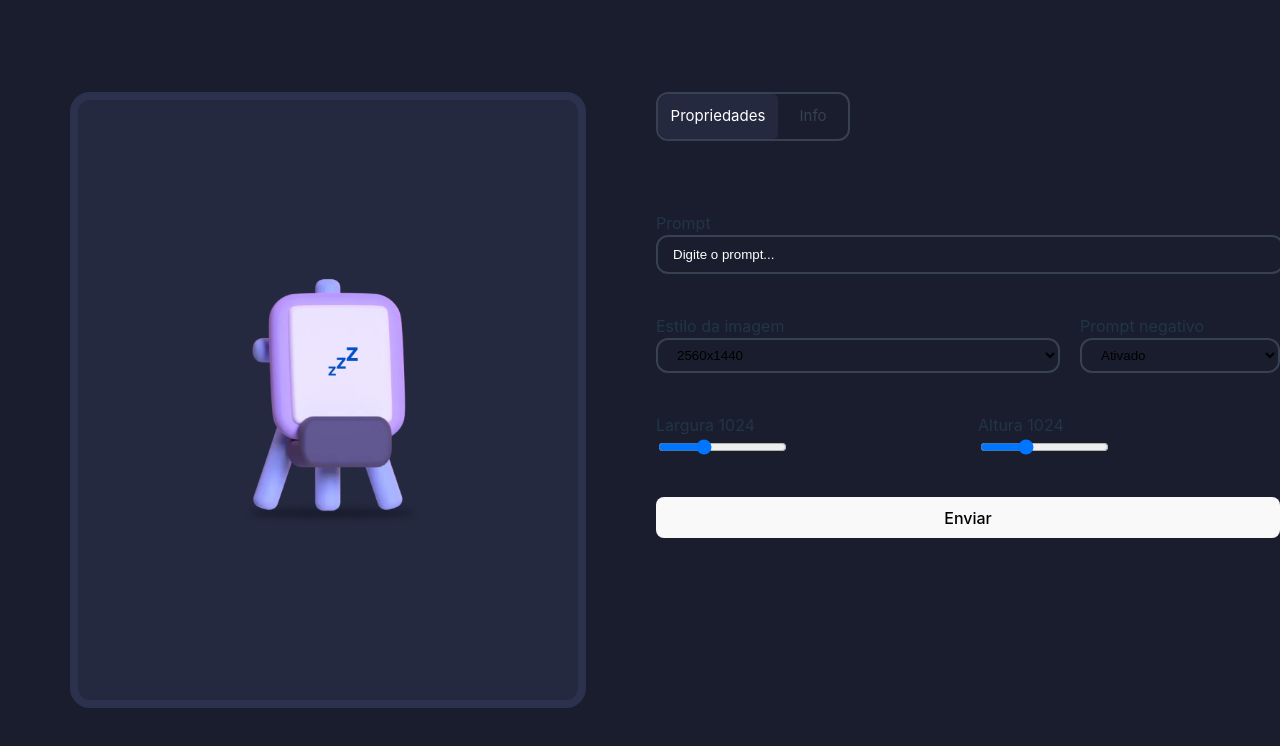
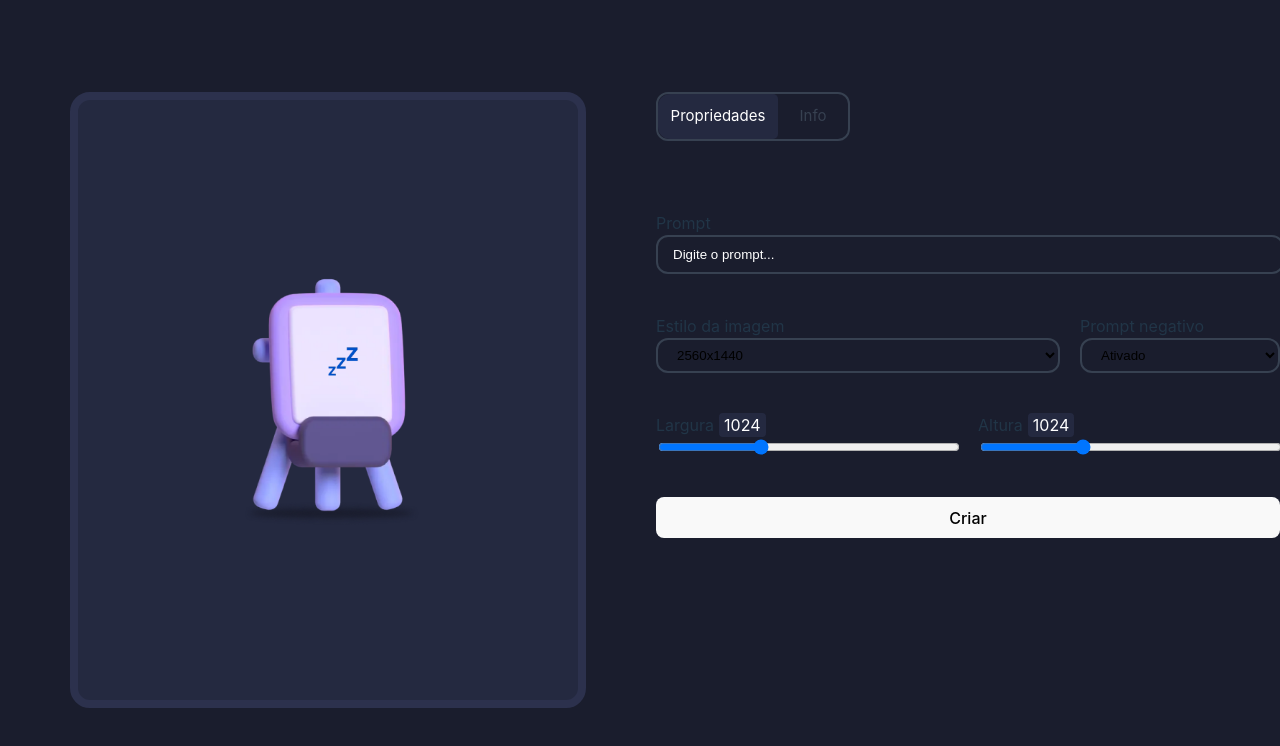
Before and after one commit to willyanmiranda/dalle-api-project, a React (Vite) app: page / in a window 1280 px wide. Shown: the top 746 px of the page. Built offline with nearby package versions, Linux system fonts and the light colour scheme.

Commit message:
add form styles

```diff
--- a/src/components/image-generated/slide/Slide.css
+++ b/src/components/image-generated/slide/Slide.css
@@ -1,4 +1,13 @@
 .slick-slider {
     max-width: 500px;
-    height: 601px
+    height: 601px;
+    width: 100%
 }
+
+.slick-dots li.slick-active button:before {
+    color: white !important;
+}
+
+.slick-dots li button:before {
+    color: white !important;
+}
--- a/src/components/prompt/form/Form.css
+++ b/src/components/prompt/form/Form.css
@@ -39,10 +39,26 @@ form {
     }
 }
 
-
-
 .input-container {
     display: flex;
     align-items: center;
     gap: 20px;
 }
+
+.input-range-value {
+    display: flex;
+    align-items: center;
+    justify-content: center;
+    width: 100%;
+    height: 100%;
+    color: white;
+    background-color: #242940;
+    border-radius: 4px;
+    padding: 0 5px;
+}
+
+.input-content label {
+    display: flex;
+    gap: 5px;
+    align-items: center;
+}
--- a/src/components/prompt/form/Form.jsx
+++ b/src/components/prompt/form/Form.jsx
@@ -88,7 +88,7 @@ const Form = () => {
                 <InputRange handleRange={handleChange} rangeValue={state.promptHeight} name="promptHeight" label="Altura"/>
             </div>
 
-            <Button handleClick={handleSubmit} name="Enviar"/>
+            <Button handleClick={handleSubmit} name="Criar"/>
         </form>
     )
 }
--- /dev/null
+++ b/src/components/prompt/form/button/Button.css
@@ -0,0 +1,19 @@
+button {
+    border-radius: 8px;
+    border: 1px solid transparent;
+    padding: 0.6em 1.2em;
+    font-size: 1em;
+    font-weight: 500;
+    font-family: inherit;
+    background-color: #2563EB;
+    cursor: pointer;
+    transition: border-color 0.25s;
+
+    &:hover {
+        background-color: #3640fc;
+    }
+}
+button:focus,
+button:focus-visible {
+    outline: 4px auto -webkit-focus-ring-color;
+}
--- a/src/components/prompt/form/button/Button.jsx
+++ b/src/components/prompt/form/button/Button.jsx
@@ -1,4 +1,5 @@
 import React from 'react'
+import "./Button.css"
 
 const Button = props => {
   return (
--- a/src/components/prompt/form/input-range/InputRange.jsx
+++ b/src/components/prompt/form/input-range/InputRange.jsx
@@ -3,8 +3,8 @@ import React from 'react'
 const InputRange = props => {
   return (
     <div className='input-content'>
-        <label htmlFor={props.name}>{props.label} <span>{props.rangeValue}</span></label>
-        <input onChange={props.handleRange} value={props.rangeValue} min={512} max={2048} name={props.name} type="range" id={props.name}/>
+        <label htmlFor={props.name}>{props.label} <span className='input-range-value'>{props.rangeValue}</span></label>
+        <input onChange={props.handleRange} value={props.rangeValue} min={512} max={2048} name={props.name} type="range" id={props.name} style={{width: "100%"}}/>
     </div>
   )
 }
--- a/src/index.css
+++ b/src/index.css
@@ -36,25 +36,6 @@ h1 {
   line-height: 1.1;
 }
 
-button {
-  border-radius: 8px;
-  border: 1px solid transparent;
-  padding: 0.6em 1.2em;
-  font-size: 1em;
-  font-weight: 500;
-  font-family: inherit;
-  background-color: #1a1a1a;
-  cursor: pointer;
-  transition: border-color 0.25s;
-}
-button:hover {
-  border-color: #646cff;
-}
-button:focus,
-button:focus-visible {
-  outline: 4px auto -webkit-focus-ring-color;
-}
-
 @media (prefers-color-scheme: light) {
   :root {
     color: #213547;
```
Also changed, not shown: src/components/prompt/form/button/Buttons.css (deleted).
